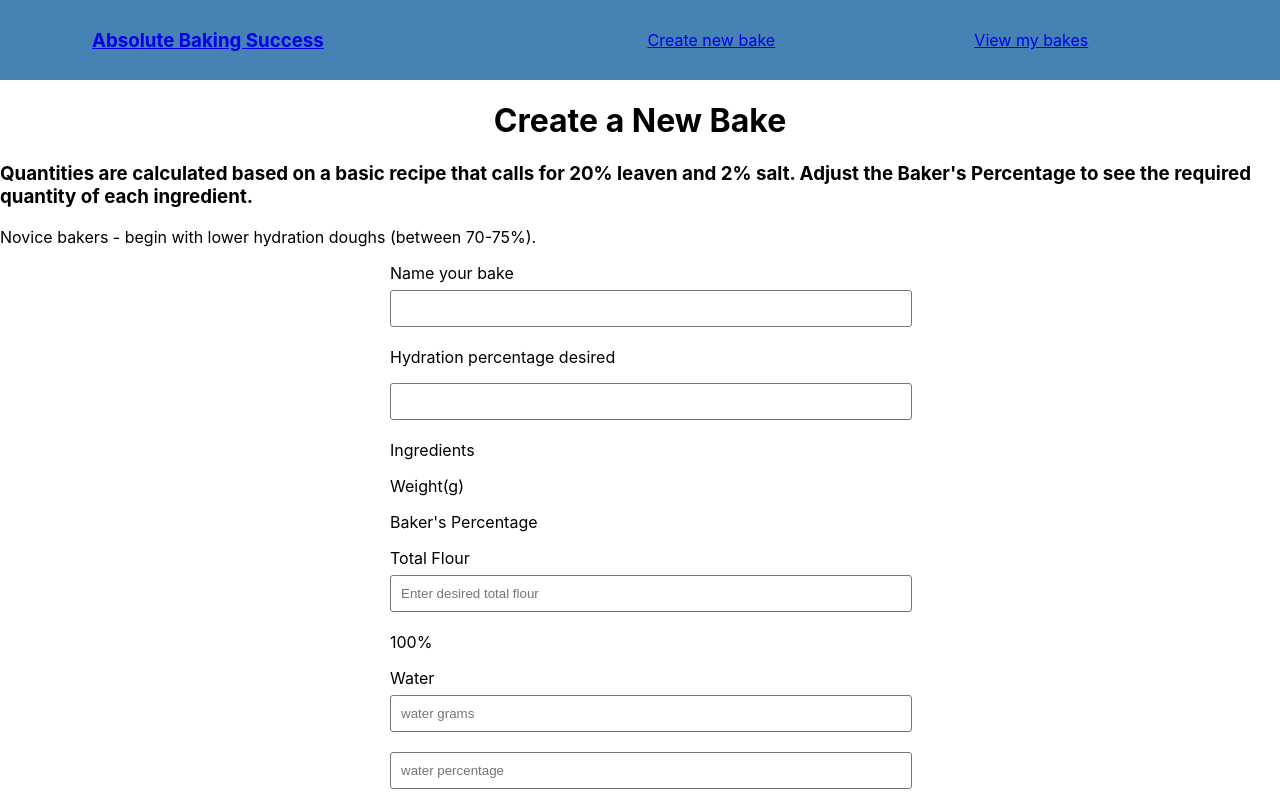
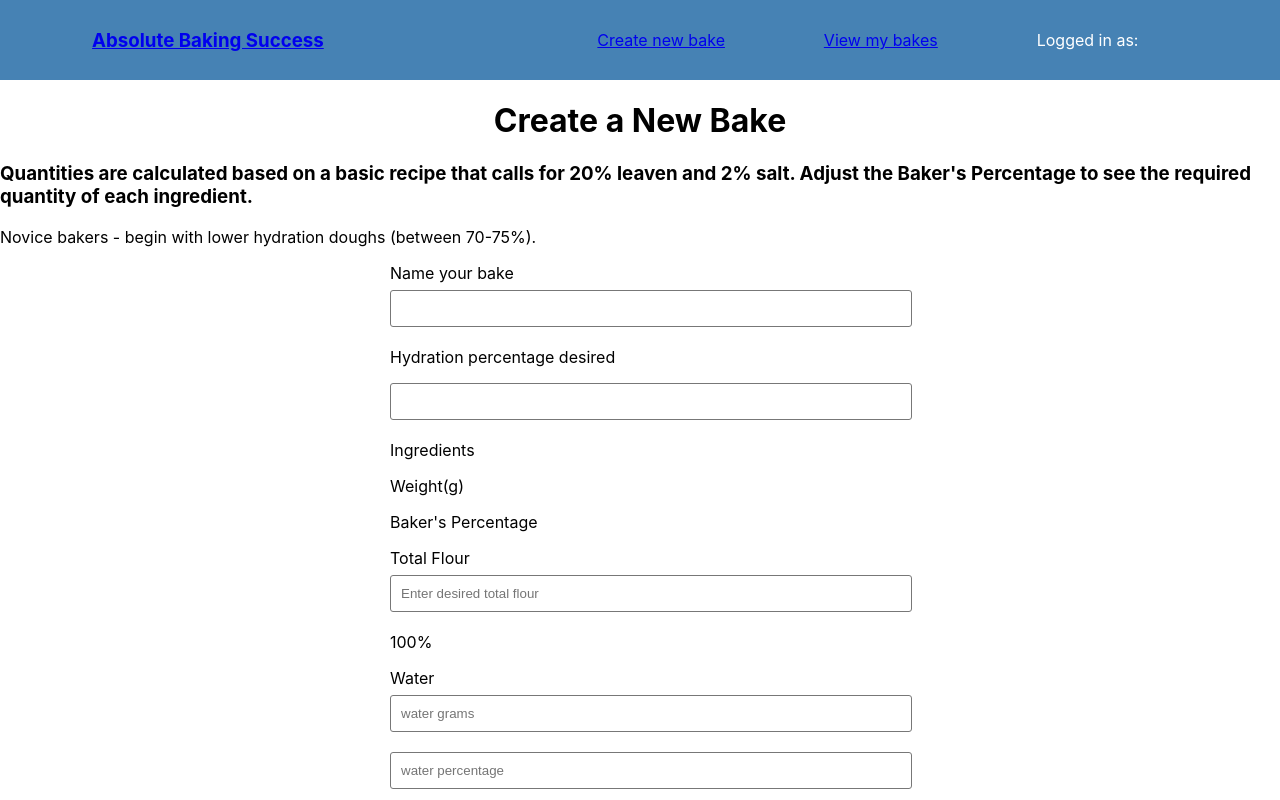
Before and after one commit to katrinareins/sourdough-calculator-frontend, a React (Create React App) app: page /newBake in a window 1280 px wide. Shown: the top 800 px of the page. Built offline with nearby package versions, Linux system fonts and the light colour scheme.

Commit message:
Showing logged in as in nav bar. Added button to view notes.

```diff
--- a/src/App.js
+++ b/src/App.js
@@ -88,7 +88,7 @@ class App extends React.Component {
     return (
       <Router>
         <div>
-          <Nav />
+          <Nav loggedInUser={this.state.email} />
           <Switch>
             <Route path='/' exact component={Home} />
             <Route
@@ -104,7 +104,11 @@ class App extends React.Component {
               }
               />
 
-            <Route path='/addnotes' component={AddNotesScreen} />
+            <Route path='/addnotes'
+              render={() =>
+                <AddNotesScreen userId={this.state.userId} />
+              }
+            />
 
             <Route path='/viewbakes'
               render={() =>
--- a/src/newBake_page/newBakeComponent.js
+++ b/src/newBake_page/newBakeComponent.js
@@ -1,4 +1,5 @@
 import React from 'react'
+import { Link } from 'react-router-dom'
 
 export default function newBakeComponent({updateState, sendPostRequest}) {
 
@@ -42,7 +43,9 @@ export default function newBakeComponent({updateState, sendPostRequest}) {
                 <input type='text' name='salt_g' placeholder='salt grams' onChange={handleChange} ></input>
                 <input type='text' name='salt_p' placeholder='salt percentage' onChange={handleChange} ></input>
 
+                <Link to ='/addnotes'>
                 <button onClick={handleSubmit}>Continue</button>
+                </Link>
             </form>
         </div>
     )
--- a/src/other/Nav.js
+++ b/src/other/Nav.js
@@ -2,21 +2,28 @@ import React from 'react'
 import '../App.css'
 import { Link } from 'react-router-dom'
 
-function Nav() {
+function Nav(props) {
+
     return (
         <div>
             <nav className='nav'>
+
                 <Link to='/'>
                     <h3>Absolute Baking Success</h3>
                 </Link>
+
                 <ul className='nav-links'>
                     <Link to='/newBake'>
                         <li>Create new bake</li>
                     </Link>
+
                     <Link to='/viewbakes'>
                         <li>View my bakes</li>
                     </Link>
+
+                    <li>Logged in as:{props.loggedInUser} </li>
                 </ul>
+
             </nav>
         </div>
     )
--- a/src/viewBakes_page/viewBakesComponent.js
+++ b/src/viewBakes_page/viewBakesComponent.js
@@ -14,9 +14,10 @@ export default function ViewBakesComponent(props) {
             <p>Water (g): {water_g}</p>
             <p>Water (p): {water_p}</p>
             <p>Salt (g): {salt_g}</p>
-            <p>Salut (p): {salt_p}</p>
+            <p>Salt (p): {salt_p}</p>
             <p>Leaven (g): {leaven_g}</p>
             <p>Leaven (p): {leaven_p}</p>
+            <button>View notes +</button>
         </div>
     )
 }
```
